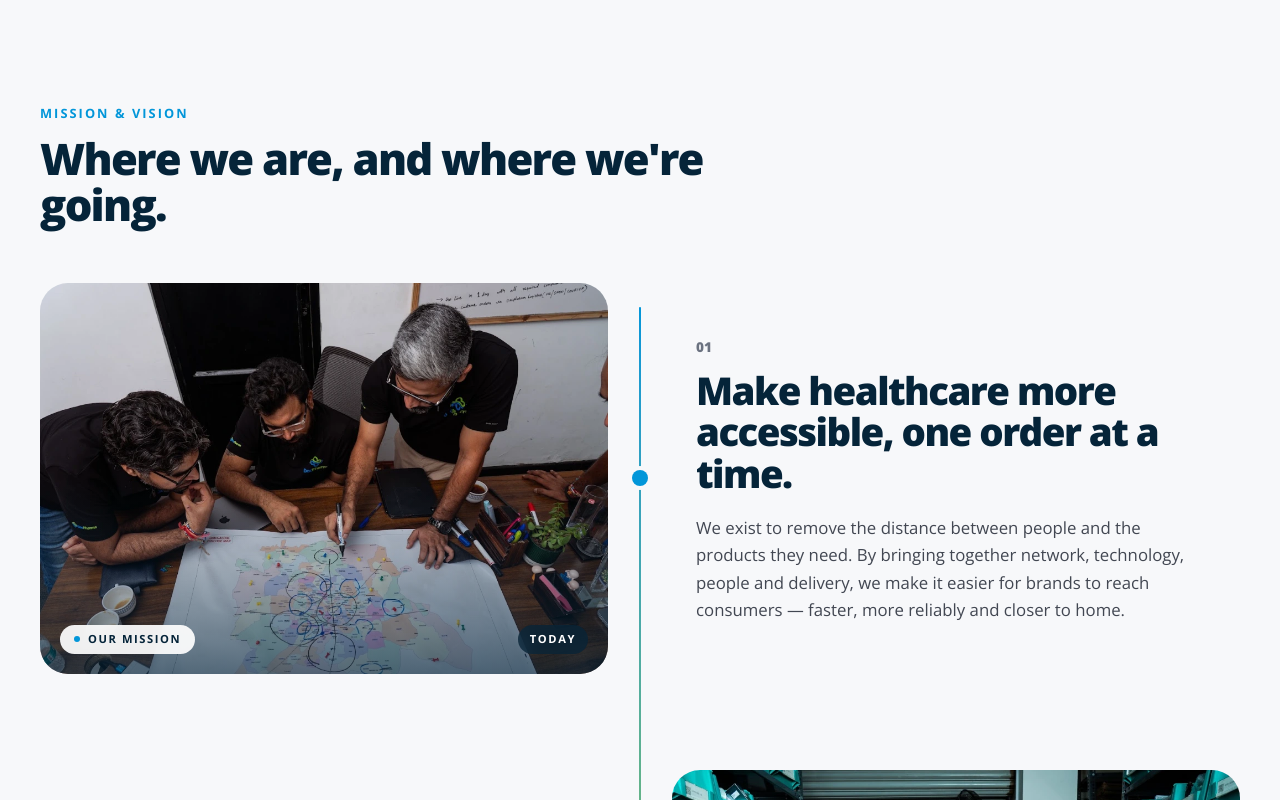
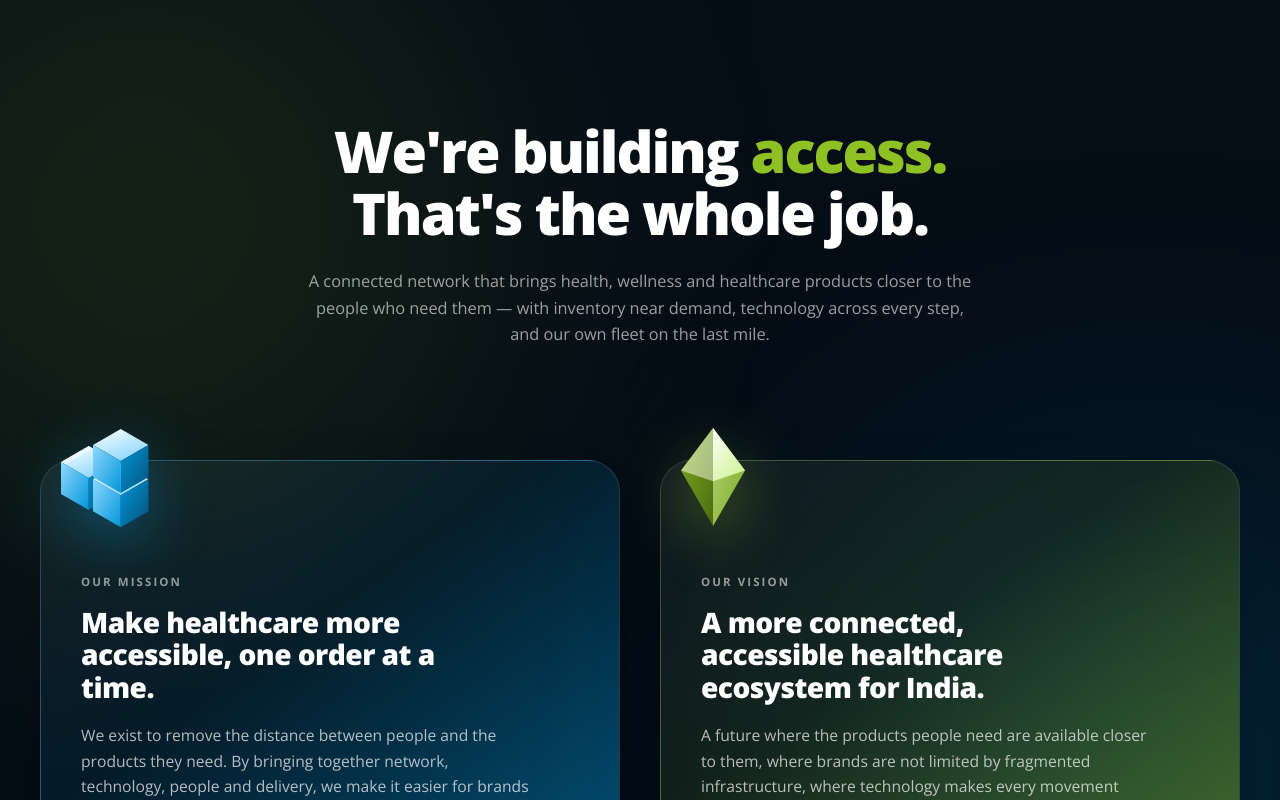
Before and after one commit to AryanF2025/NewDocPharmacWebsite, a React (Vite) app: page /about in a window 1280 px wide. Shown: the part 4080-4880 px from the top of the page. Built offline with nearby package versions, Linux system fonts and the light colour scheme.

Commit message:
Rebuild mission and vision as glossy cards on a near-black ground
Tall cards with a diagonal brand gradient and a faceted emblem overhanging the
top-left corner: stacked cubes for the mission, a cut gem for the vision.

```diff
--- a/src/pages/About.jsx
+++ b/src/pages/About.jsx
@@ -226,101 +226,122 @@ function ValuesScroll() {
 /* ------------------------------------------------------ mission & vision --- */
 
 /**
- * Mission and vision as a zig-zag: the mission's photo sits left with its copy
- * right, the vision mirrors it, so the eye travels top-left to bottom-right.
- *
- * A single centre rail joins the two rows and fills as you scroll — a straight
- * line between fixed nodes, rather than a curve floating over the layout.
+ * A glossy faceted emblem, drawn rather than rendered: stacked cubes for the
+ * mission (built, block by block) and a cut gem for the vision (what it
+ * becomes). Layered gradients and a specular highlight do the 3D work.
+ */
+function Emblem({ kind }) {
+  const light = kind === "mission" ? "#8ED8FF" : "#D6F5A3";
+  const mid = kind === "mission" ? "#0296D9" : "#8FC124";
+  const dark = kind === "mission" ? "#04527A" : "#4C6B12";
+
+  return (
+    <span
+      aria-hidden
+      className="pointer-events-none absolute -left-2 -top-10 h-28 w-28 transition-transform duration-700 ease-[cubic-bezier(.22,1,.36,1)] group-hover:-translate-y-2 md:-left-3 md:-top-12 md:h-32 md:w-32"
+      style={{ filter: `drop-shadow(0 18px 30px ${mid}66)` }}
+    >
+      <svg viewBox="0 0 120 120" className="h-full w-full">
+        <defs>
+          <linearGradient id={`face-top-${kind}`} x1="0" y1="0" x2="0.6" y2="1">
+            <stop offset="0%" stopColor="#ffffff" />
+            <stop offset="100%" stopColor={light} />
+          </linearGradient>
+          <linearGradient id={`face-left-${kind}`} x1="0" y1="0" x2="1" y2="1">
+            <stop offset="0%" stopColor={light} />
+            <stop offset="100%" stopColor={mid} />
+          </linearGradient>
+          <linearGradient id={`face-right-${kind}`} x1="0" y1="0" x2="1" y2="1">
+            <stop offset="0%" stopColor={mid} />
+            <stop offset="100%" stopColor={dark} />
+          </linearGradient>
+        </defs>
+
+        {kind === "mission" ? (
+          // Three cubes: the network, assembled piece by piece.
+          <g>
+            {[
+              { x: 30, y: 46 },
+              { x: 60, y: 62 },
+              { x: 60, y: 30 },
+            ].map((c, i) => (
+              <g key={i} transform={`translate(${c.x} ${c.y})`}>
+                <path d="M0 0 L26 -15 L52 0 L26 15 Z" fill={`url(#face-top-${kind})`} />
+                <path d="M0 0 L26 15 L26 45 L0 30 Z" fill={`url(#face-left-${kind})`} />
+                <path d="M52 0 L26 15 L26 45 L52 30 Z" fill={`url(#face-right-${kind})`} />
+              </g>
+            ))}
+            <path d="M30 46 L56 31 L60 33 L34 48 Z" fill="#ffffff" opacity="0.5" />
+          </g>
+        ) : (
+          // A cut gem: many facets, one clear shape.
+          <g transform="translate(60 60)">
+            <path d="M0 -46 L30 -6 L0 46 Z" fill={`url(#face-left-${kind})`} />
+            <path d="M0 -46 L-30 -6 L0 46 Z" fill={`url(#face-right-${kind})`} />
+            <path d="M0 -46 L30 -6 L0 4 Z" fill={`url(#face-top-${kind})`} opacity="0.95" />
+            <path d="M0 -46 L-30 -6 L0 4 Z" fill="#ffffff" opacity="0.45" />
+            <path d="M-30 -6 L0 4 L30 -6 L0 46 Z" fill={dark} opacity="0.25" />
+          </g>
+        )}
+      </svg>
+    </span>
+  );
+}
+
+/**
+ * Mission and vision as two lit cards on a near-black ground: a centred
+ * statement above, then a tall card each — mission in brand blue, vision in
+ * brand green — with the emblem overhanging the top-left corner.
  */
 function MissionVision() {
-  const ref = useRef(null);
-  const reduce = useReducedMotion();
-  const { scrollYProgress } = useScroll({ target: ref, offset: ["start 70%", "end 70%"] });
-  const railHeight = useTransform(useSpring(scrollYProgress, { stiffness: 120, damping: 28 }), [0, 1], ["0%", "100%"]);
-
-  const rows = [
-    {
-      ...MISSION,
-      index: "01",
-      stamp: "Today",
-      dot: "bg-brand-blue",
-      image: MISSION_IMAGE,
-      alt: "The DocPharma team planning city coverage on a map",
-    },
-    {
-      ...VISION,
-      index: "02",
-      stamp: "Where we're going",
-      dot: "bg-brand-green",
-      image: VISION_IMAGE,
-      alt: "The DocPharma founders inside a darkstore",
-    },
+  const cards = [
+    { ...MISSION, kind: "mission" },
+    { ...VISION, kind: "vision" },
   ];
 
   return (
-    <section id="mission" ref={ref} className="relative scroll-mt-24 overflow-hidden bg-floral py-20 md:py-28">
-      <div className="relative mx-auto max-w-[84rem] px-5 md:px-10">
-        <Reveal from="left">
-          <p className="text-[0.8rem] font-bold uppercase tracking-[0.16em] text-brand-blue">Mission &amp; Vision</p>
-          <h2 className="mt-3 max-w-2xl text-[clamp(1.8rem,3.4vw,2.8rem)] font-extrabold leading-[1.06] tracking-[-0.04em] text-jet">
-            Where we are, and where we&apos;re going.
+    <section id="mission" className="relative scroll-mt-24 overflow-hidden bg-[#050d16] py-24 text-white md:py-32">
+      {/* Ambient wash, the way light pools in the reference. */}
+      <div aria-hidden className="pointer-events-none absolute inset-0">
+        <div className="absolute -left-40 -top-20 h-[38rem] w-[38rem] rounded-full bg-brand-green/15 blur-[150px]" />
+        <div className="absolute -right-40 bottom-0 h-[36rem] w-[36rem] rounded-full bg-brand-blue/20 blur-[150px]" />
+      </div>
+
+      <div className="relative mx-auto max-w-[80rem] px-5 md:px-10">
+        <Reveal from="up" className="text-center">
+          <h2 className="mx-auto max-w-3xl text-[clamp(2.1rem,4.6vw,3.6rem)] font-extrabold leading-[1.08] tracking-[-0.035em]">
+            We&apos;re building <span className="text-brand-green">access.</span>
+            <br />
+            That&apos;s the whole job.
           </h2>
+          <p className="mx-auto mt-6 max-w-2xl text-[1.02rem] leading-relaxed text-white/60">
+            A connected network that brings health, wellness and healthcare products closer to the people who need them —
+            with inventory near demand, technology across every step, and our own fleet on the last mile.
+          </p>
         </Reveal>
 
-        <div className="relative mt-14">
-          {/* The rail between the two rows, filling with the scroll. */}
-          <div aria-hidden className="pointer-events-none absolute inset-y-6 left-1/2 hidden w-0.5 -translate-x-1/2 bg-jet/8 lg:block">
-            <motion.div
-              className="w-full rounded-full bg-gradient-to-b from-brand-blue to-brand-green"
-              style={{ height: reduce ? "100%" : railHeight }}
-            />
-          </div>
+        <div className="mt-28 grid gap-8 md:grid-cols-2 md:gap-10">
+          {cards.map((card, i) => (
+            <Reveal key={card.label} from={i === 0 ? "left" : "right"}>
+              <article
+                className={clsx(
+                  "group relative flex min-h-[26rem] flex-col rounded-[2rem] border border-white/12 p-8 pt-24 transition-transform duration-700 ease-[cubic-bezier(.22,1,.36,1)] hover:-translate-y-1.5 md:min-h-[30rem] md:p-10 md:pt-28",
+                  card.kind === "mission"
+                    ? "bg-[linear-gradient(145deg,rgba(255,255,255,0.05)_0%,rgba(2,150,217,0.10)_40%,rgba(2,150,217,0.55)_100%)]"
+                    : "bg-[linear-gradient(145deg,rgba(255,255,255,0.05)_0%,rgba(143,193,36,0.10)_40%,rgba(143,193,36,0.50)_100%)]"
+                )}
+                style={{ boxShadow: "0 40px 80px -50px rgba(0,0,0,.9)" }}
+              >
+                <Emblem kind={card.kind} />
 
-          <div className="space-y-16 lg:space-y-24">
-            {rows.map((row, i) => {
-              const photoFirst = i === 0;
-              return (
-                <div key={row.label} className="relative grid items-center gap-8 lg:grid-cols-2 lg:gap-16">
-                  {/* Node where the row meets the rail. */}
-                  <span
-                    aria-hidden
-                    className={clsx(
-                      "absolute left-1/2 top-1/2 hidden h-4 w-4 -translate-x-1/2 -translate-y-1/2 rounded-full ring-4 ring-floral lg:block",
-                      row.dot
-                    )}
-                  />
-
-                  <Reveal from={photoFirst ? "left" : "right"} className={photoFirst ? "" : "lg:order-last"}>
-                    <figure className="group relative aspect-[16/11] overflow-hidden rounded-[1.75rem] bg-jet">
-                      <img
-                        src={row.image}
-                        alt={row.alt}
-                        className="h-full w-full object-cover transition-transform duration-[1.6s] ease-[cubic-bezier(.22,1,.36,1)] group-hover:scale-105"
-                      />
-                      <div className="absolute inset-0 bg-gradient-to-t from-jet/65 via-transparent to-transparent" />
-                      <figcaption className="absolute inset-x-5 bottom-5 flex items-center justify-between gap-3">
-                        <span className="inline-flex items-center gap-2 rounded-full bg-white/92 px-3.5 py-1.5 text-[0.7rem] font-bold uppercase tracking-[0.14em] text-jet backdrop-blur">
-                          <span className={clsx("h-1.5 w-1.5 rounded-full", row.dot)} />
-                          {row.label}
-                        </span>
-                        <span className="rounded-full bg-jet/70 px-3 py-1.5 text-[0.7rem] font-bold uppercase tracking-[0.14em] text-white backdrop-blur">
-                          {row.stamp}
-                        </span>
-                      </figcaption>
-                    </figure>
-                  </Reveal>
-
-                  <Reveal from={photoFirst ? "right" : "left"} className={photoFirst ? "lg:pl-6" : "lg:pr-6"}>
-                    <span className="tabular text-[0.85rem] font-extrabold text-ink-faint">{row.index}</span>
-                    <h3 className="mt-3 text-[clamp(1.7rem,3vw,2.5rem)] font-extrabold leading-[1.08] tracking-[-0.04em] text-jet">
-                      {row.title}
-                    </h3>
-                    <p className="mt-5 max-w-lg text-[1.05rem] leading-relaxed text-ink-soft">{row.body}</p>
-                  </Reveal>
-                </div>
-              );
-            })}
-          </div>
+                <p className="text-[0.72rem] font-bold uppercase tracking-[0.18em] text-white/55">{card.label}</p>
+                <h3 className="mt-4 max-w-sm text-[clamp(1.35rem,2.2vw,1.9rem)] font-extrabold leading-[1.15] tracking-[-0.02em]">
+                  {card.title}
+                </h3>
+                <p className="mt-5 max-w-md text-[0.98rem] leading-relaxed text-white/70">{card.body}</p>
+              </article>
+            </Reveal>
+          ))}
         </div>
       </div>
     </section>
```
